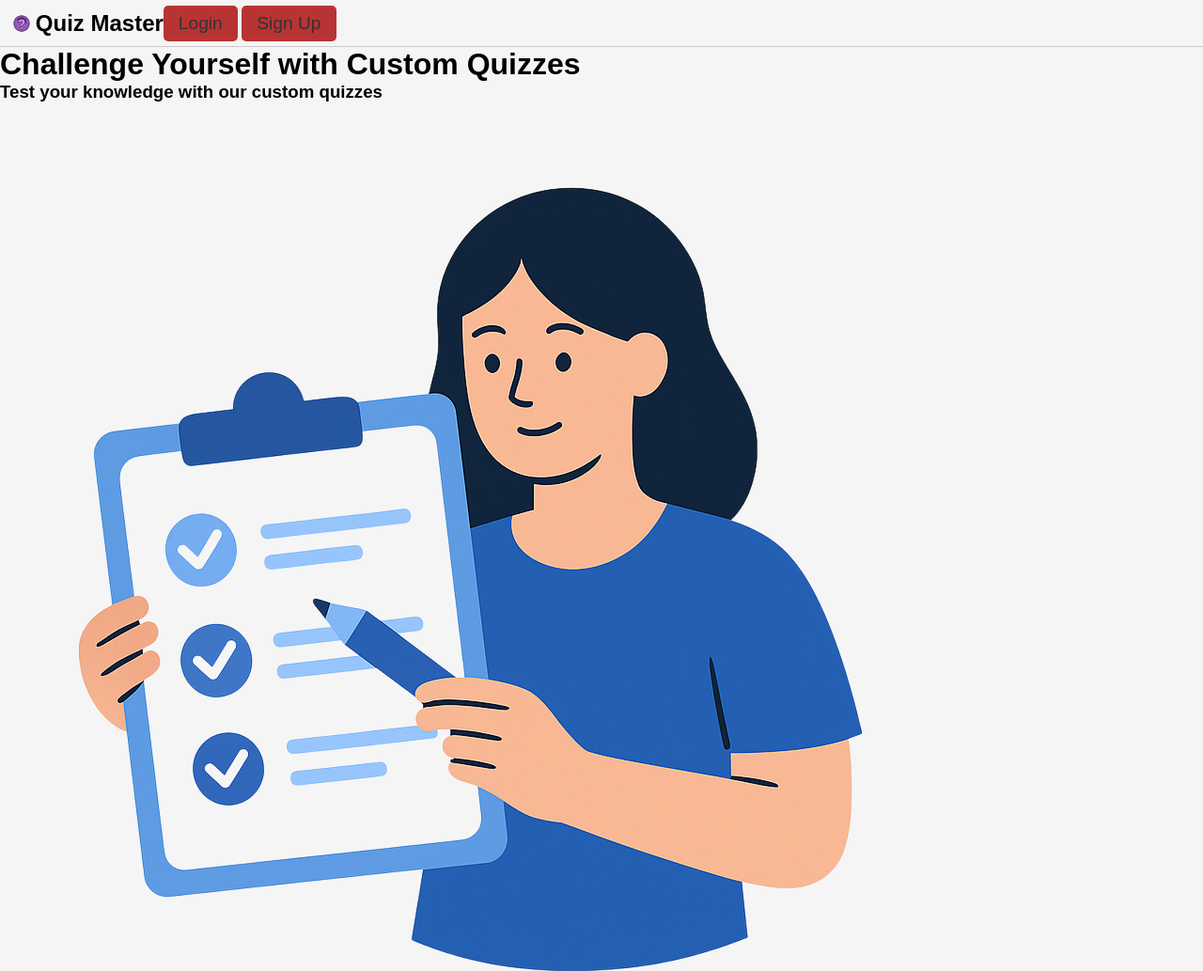
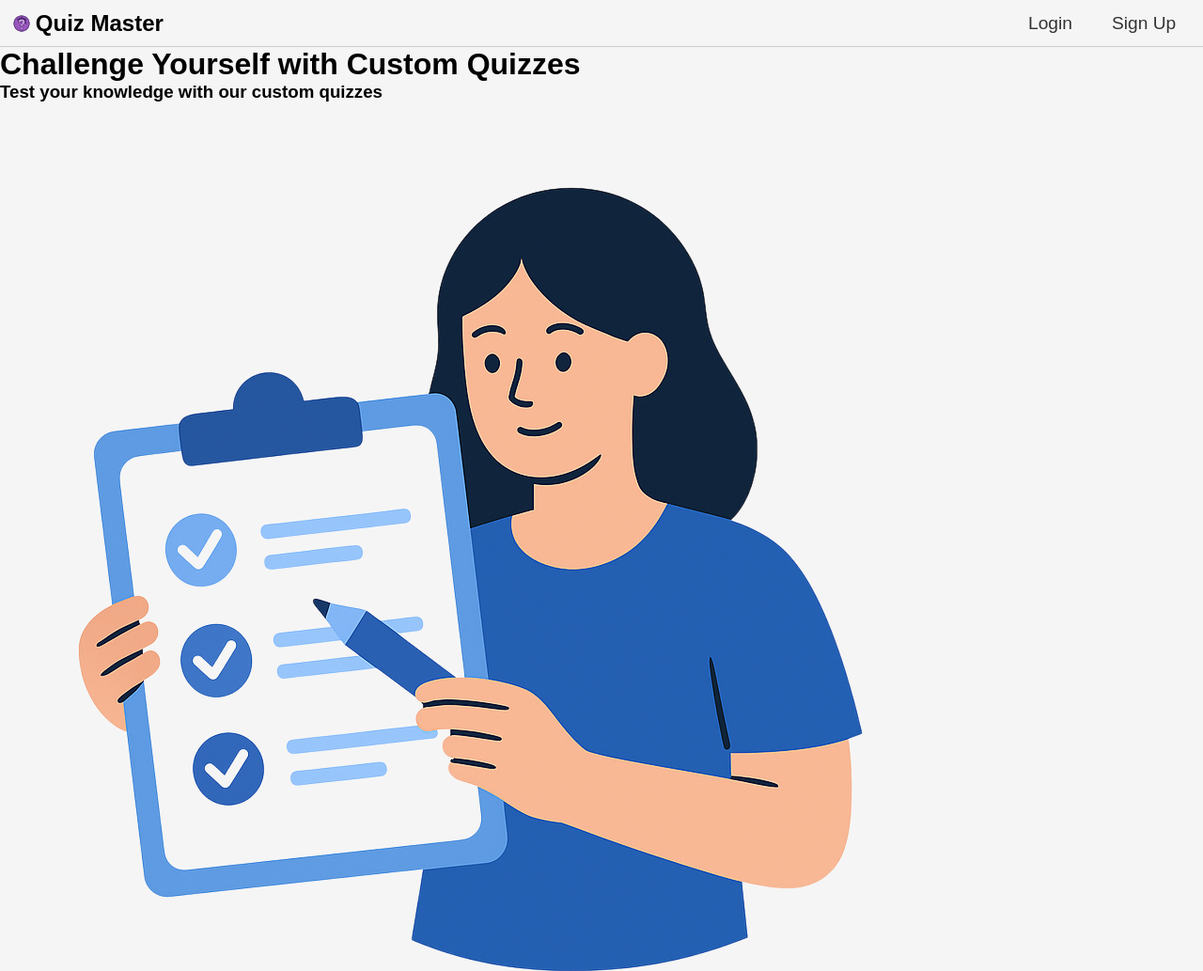
Before and after one commit to alishhoury/quiz-web-app, a plain HTML site: page Quiz Master/index.html in a window 1280 px wide. Shown: the whole page at 94% size. Drawn offline with Linux system fonts and the light colour scheme.

Commit message:
added nav styles (as a button container)

```diff
--- a/Quiz Master/styles/index.css
+++ b/Quiz Master/styles/index.css
@@ -17,8 +17,13 @@ header img {
     gap: 5px;
     align-items: center;
 }
+nav {
+    display: flex;
+    gap: 10px;
+    margin-left: auto;
+}
 button{
-    background-color: #b83333;
+    background-color: #f5f5f5;
     border: none;
     cursor: pointer;
     font-size: 1.2rem;
@@ -28,3 +33,8 @@ button{
     transition: all 0.3s ease-in-out;
 
 }
+button:hover{
+    background-color: #7b81d5;
+    color: #fff;
+    border-radius: 10px;
+}
```
